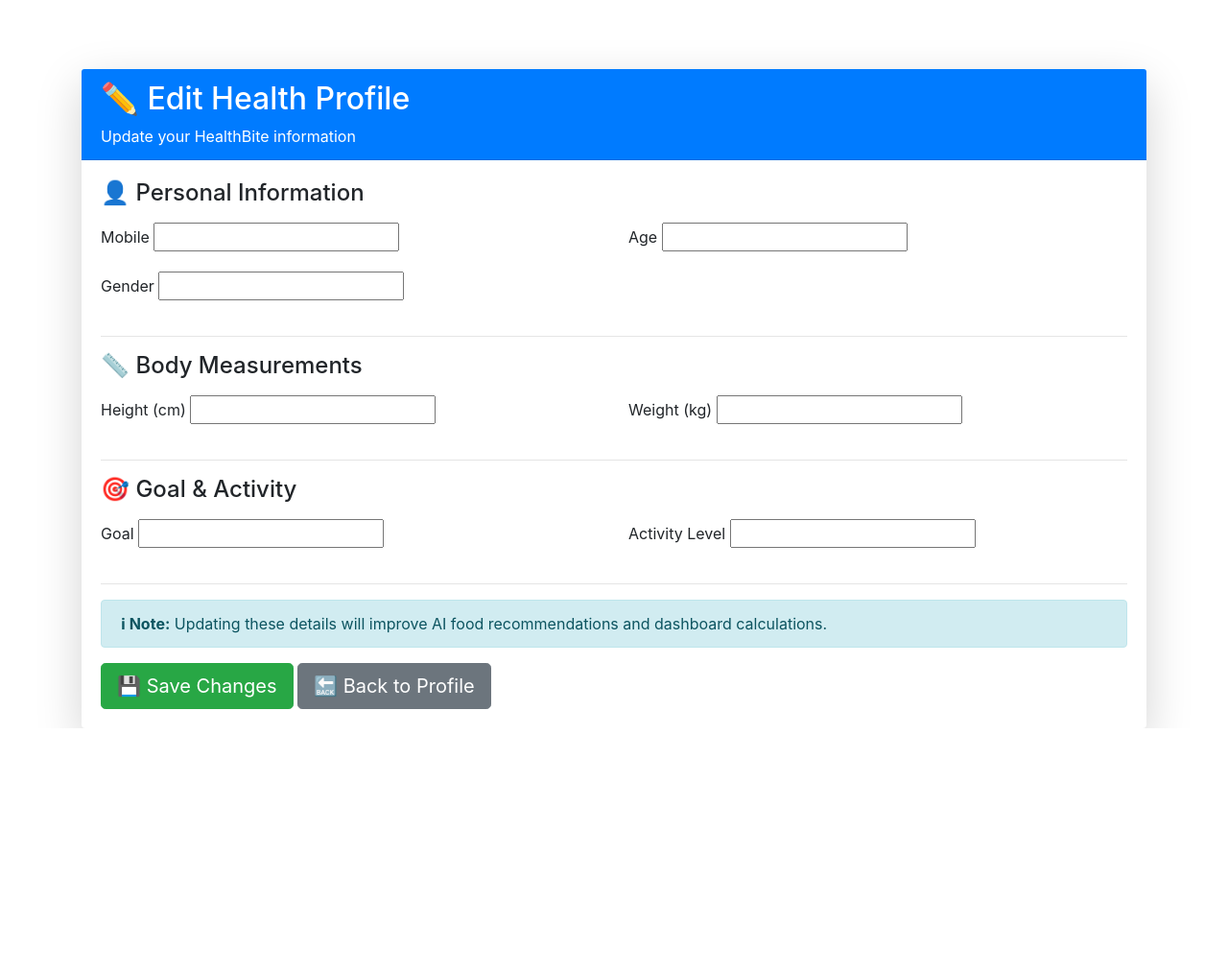
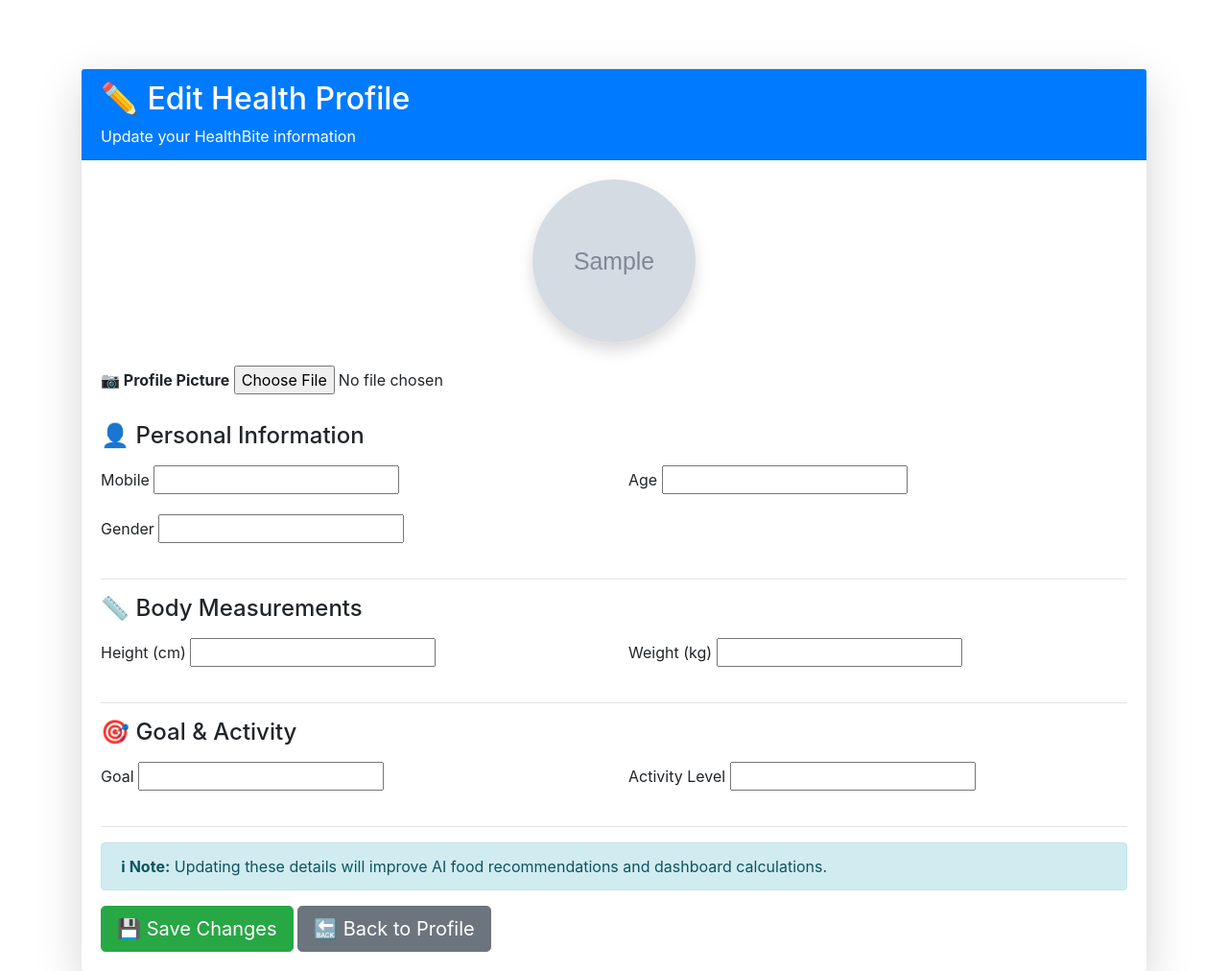
Before and after one commit to panktivaghani4/HealthBite-AI, a Django app: template templates/accounts/edit_profile.html in a window 1280 px wide. Shown: the part 56-1068 px from the top of the page at 96% size. Before the commit the page ends 815 px from the top, so only its background shows below. Run offline with Django 3.2, Linux system fonts and the light colour scheme; the template is opened without the code that fills it: most values are stand-ins (such as "Sample title", 1, 10 or a date in 2020); grey boxes marked "Sample" are stand-in pictures; form fields are guessed from the names that the template uses; some libraries are stand-ins or nearby versions.

Commit message:
Phase 4.3 - User Profile & Edit Profile completed

```diff
--- a/Online_Food_Delivery/settings.py
+++ b/Online_Food_Delivery/settings.py
@@ -131,5 +131,7 @@ STATICFILES_DIRS = [
 
 MEDIA_URL = '/media/'
 
+MEDIA_ROOT = os.path.join(BASE_DIR, "media")
+
 LOGIN_REDIRECT_URL = '/'
 LOGOUT_REDIRECT_URL = '/accounts/login/'
--- a/accounts/views.py
+++ b/accounts/views.py
@@ -86,6 +86,7 @@ def edit_profile(request):
 
         form = UserHealthForm(
             request.POST,
+            request.FILES,
             instance=health
         )
 
@@ -105,6 +106,7 @@ def edit_profile(request):
         request,
         "accounts/edit_profile.html",
         {
-            "form": form
+            "form": form,
+            "health": health,
         }
     )
--- a/templates/accounts/edit_profile.html
+++ b/templates/accounts/edit_profile.html
@@ -15,9 +15,35 @@
 
         <div class="card-body">
 
-            <form method="POST">
+            <form method="POST" enctype="multipart/form-data"></form>
 
                 {% csrf_token %}
+
+                <div class="text-center mb-4">
+
+    {% if health.profile_image %}
+
+        <img src="{{ health.profile_image.url }}"
+             class="rounded-circle shadow"
+             width="170"
+             height="170"
+             style="object-fit:cover;">
+
+    {% endif %}
+
+</div>
+
+<div class="row">
+
+    <div class="col-md-12 mb-4">
+
+        <label><strong>📷 Profile Picture</strong></label>
+
+        {{ form.profile_image }}
+
+    </div>
+
+</div>
 
                 <h4 class="mb-3">👤 Personal Information</h4>
 
```
Also changed, not shown: accounts/forms.py (+7 -0 lines).
